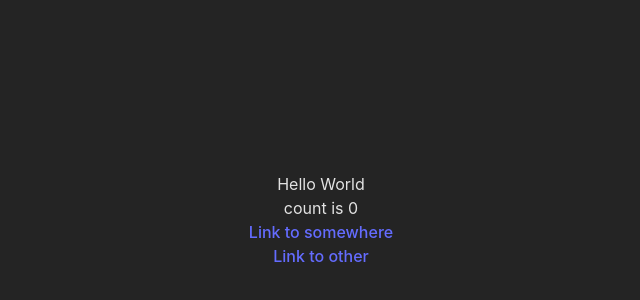
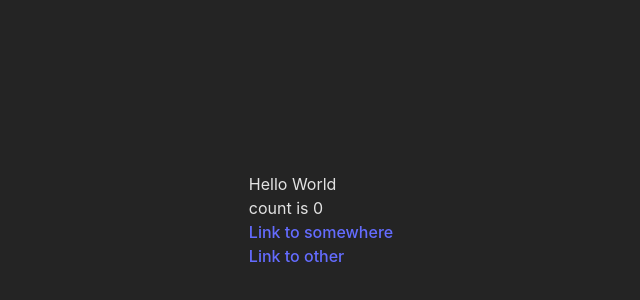
Before and after one commit to BenBarrett89/BenBarrett89.github.io, a React (Vite) app: page / in a window 1280 px wide. Shown: the part 180-480 px from the top of the page, without its empty margins (319-959 px from the left). Built offline with nearby package versions, Linux system fonts and the light colour scheme.

Commit message:
Refactor more styling

```diff
--- a/src/App.css
+++ b/src/App.css
@@ -1,6 +1,4 @@
 #root {
   max-width: 1280px;
   margin: 0 auto;
-  padding: 2rem;
-  text-align: center;
 }
--- a/src/App.tsx
+++ b/src/App.tsx
@@ -6,6 +6,7 @@ function App() {
 
   return (
     <>
+      <div className="flex flex-col justify-center mt-10 items-center text-center p-9">
         <h1 className="text-6xl font-bold">Hello World</h1>
         <div className="py-8">
           <button
@@ -22,6 +23,7 @@ function App() {
             <a href="/#/other">Link to other</a>
           </p>
         </div>
+      </div>
     </>
   )
 }
```
Lines whose indentation alone changed are shown as unchanged.
